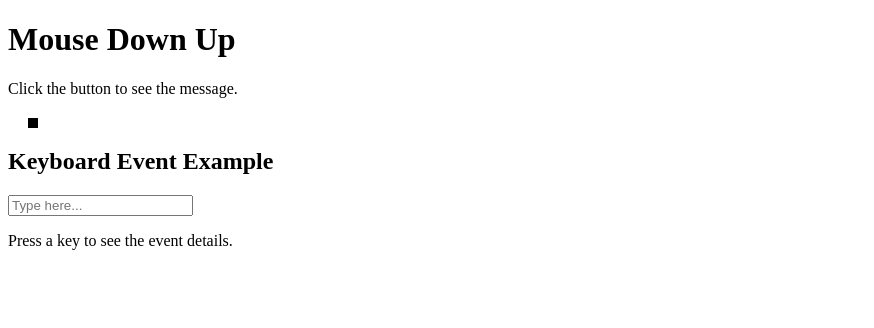
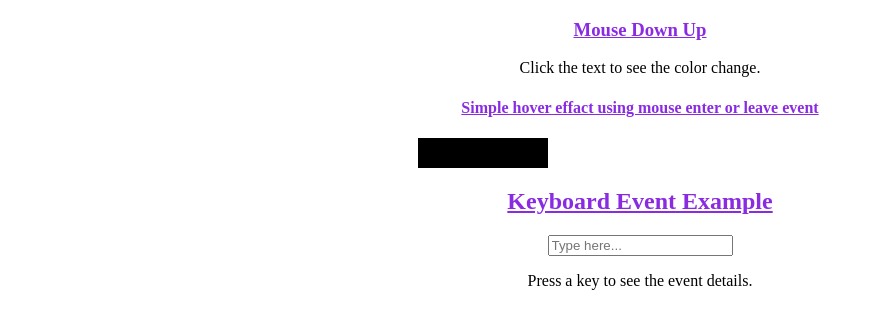
Before and after one commit to Vishalrathod8788/nodejs, a website: page MouseDownUp.html in a window 1280 px wide. Shown: the whole page, without its empty margins (0-874 px from the left). Drawn offline with Linux system fonts and the light colour scheme.

Commit message:
write clean code in Mouse Event file

```diff
--- a/MouseDownUp.html
+++ b/MouseDownUp.html
@@ -5,16 +5,26 @@
     <meta name="viewport" content="width=device-width, initial-scale=1.0" />
     <title>Document</title>
   </head>
-  <body>
-    <h1>Mouse Down Up</h1>
+  <body style="text-align: center">
+    <h3 style="color: blueviolet; text-decoration: underline;">Mouse Down Up</h3>
 
-    <p id="message">Click the button to see the message.</p>
+    <p id="message">Click the text to see the color change.</p>
+
+    <h4 style="color: blueviolet; text-decoration: underline;">
+      Simple hover effact using mouse enter or leave event
+    </h4>
     <div
       id="square"
-      style="width: 10px; height: 10px; background-color: black; margin: 20px"
+      style="
+        width: 30px;
+        height: 30px;
+        background-color: black;
+        margin-left: 410px;
+        padding-left: 100px;
+      "
     ></div>
     <div id="keyboardEventExample">
-      <h2>Keyboard Event Example</h2>
+      <h2 style="color: blueviolet; text-decoration: underline" >Keyboard Event Example</h2>
       <input type="text" id="keyboardInput" placeholder="Type here..." />
       <p id="keyboardOutput">Press a key to see the event details.</p>
     </div>
```
Also changed, not shown: OnChange.html (+8 -3 lines).
